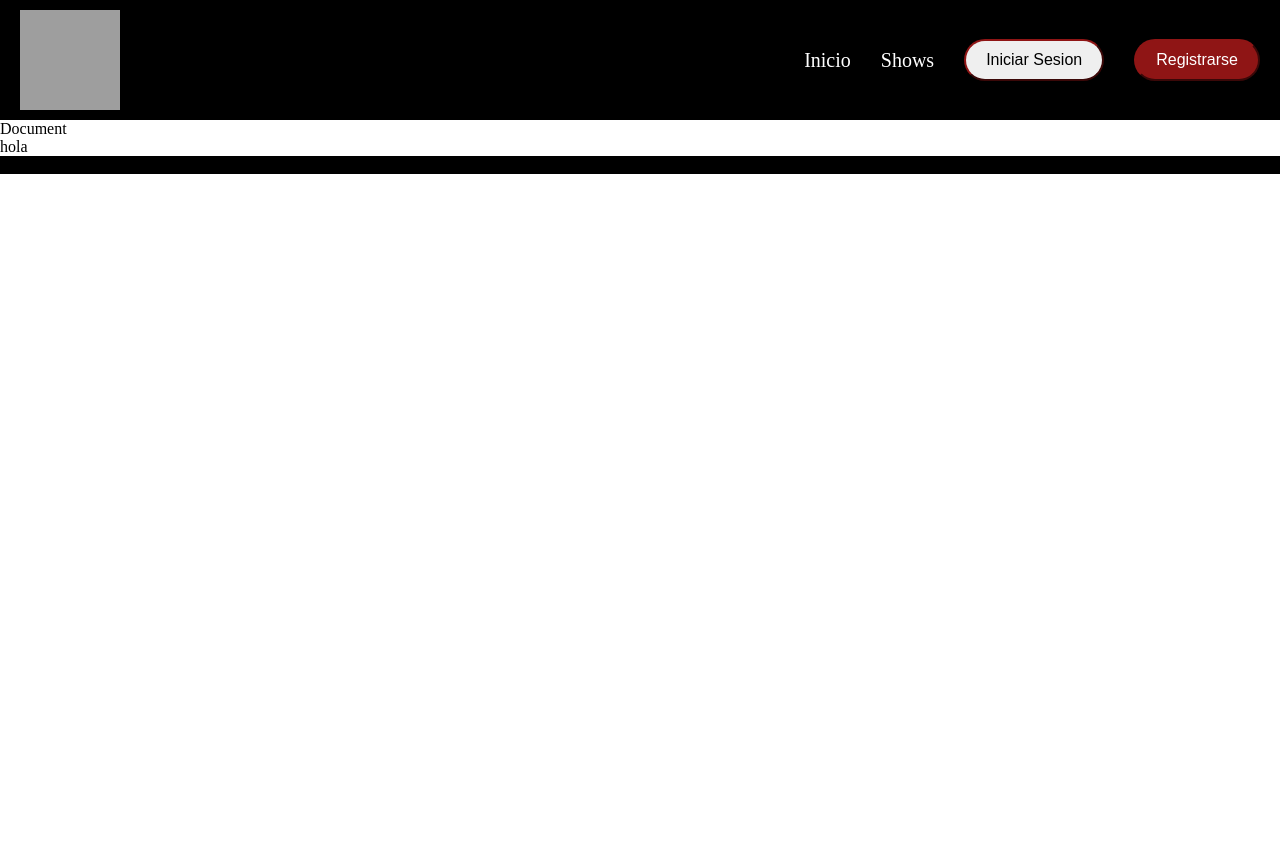
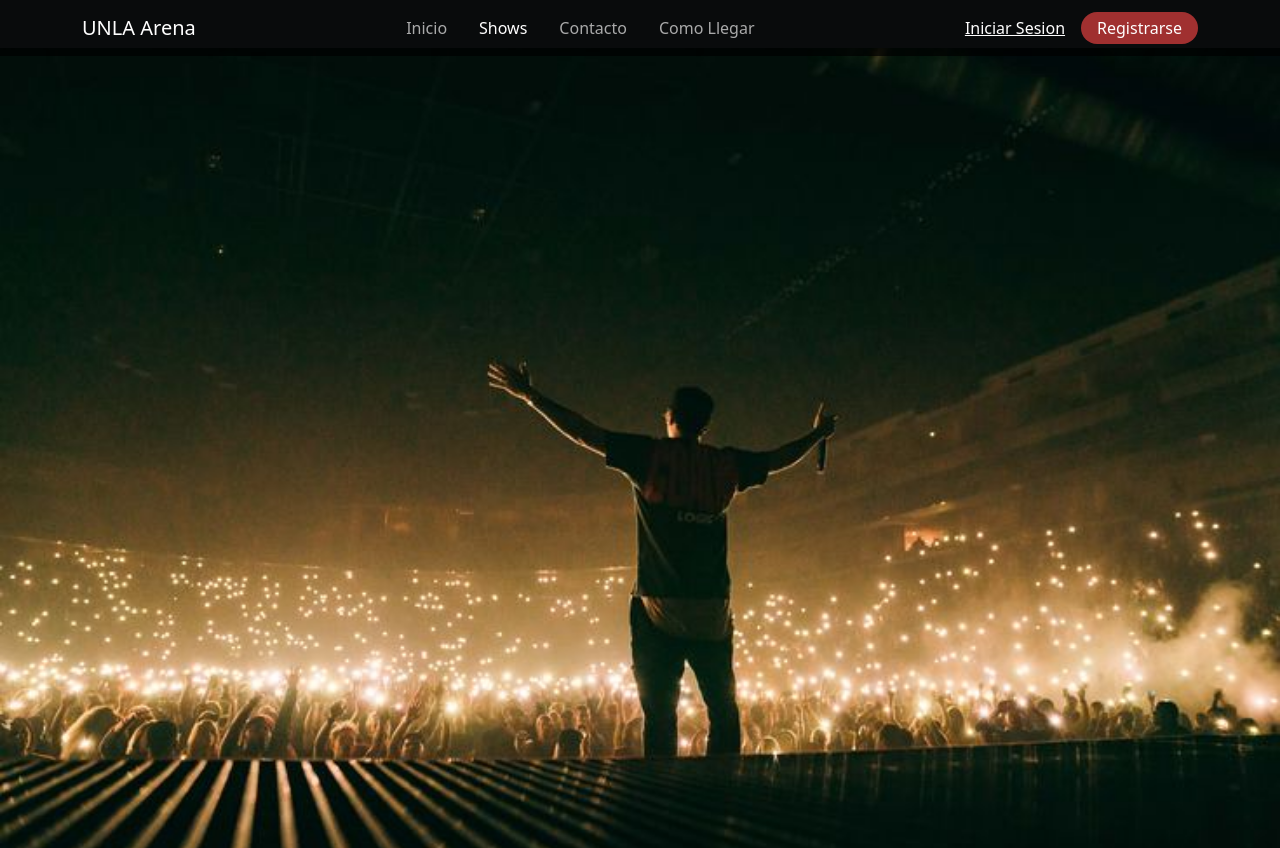
Before and after one commit to ArianSavall/Ticketera, a CodeIgniter app: page /Ticketera/shows in a window 1280 px wide. Before the commit the page ends 174 px from the top, so only its background shows below. Run offline with CodeIgniter, Linux system fonts and the light colour scheme; data that the repository does not hold is empty; grey boxes are pictures that could not be loaded.

Commit message:
- cambie la pass de la base de datos a "" - en la base de datos cambie "espectaculos" por "shows" - cree el modelo para manejar los espectaculos - comence a trabajar con la vista espectaculos con imagenes que yo fui agregando - cambie el navbar

```diff
--- a/application/config/database.php
+++ b/application/config/database.php
@@ -77,7 +77,7 @@ $db['default'] = array(
 	'dsn'	=> '',
 	'hostname' => 'localhost',
 	'username' => 'root',
-	'password' => 'root',
+	'password' => '',
 	'database' => 'ticketera',
 	'dbdriver' => 'mysqli',
 	'dbprefix' => '',
--- a/application/controllers/Home.php
+++ b/application/controllers/Home.php
@@ -20,8 +20,8 @@ class Home extends CI_Controller {
 	 */
 	public function index()
 	{
-		$this->load->view('componentes/navbar');
+		$data['current_page'] = 'home';
+		$this->load->view('componentes/navbar', $data);
 		$this->load->view('inicio');
-		$this->load->view('componentes/footer');
 	}
 }
--- a/application/controllers/LoginC.php
+++ b/application/controllers/LoginC.php
@@ -6,9 +6,9 @@ class LoginC extends CI_Controller {
 	public function index()
 	{
 
-           $dato['conforme'] ="";
-
-        $this->load->view('componentes/navbar');
+        $dato['conforme'] ="";
+        $data['current_page'] = 'login';
+        $this->load->view('componentes/navbar', $data);
 		$this->load->view('login/LoginView',$dato);
 	}
 
--- a/application/controllers/Shows.php
+++ b/application/controllers/Shows.php
@@ -2,11 +2,24 @@
 defined('BASEPATH') OR exit('No direct script access allowed');
 
 class Shows extends CI_Controller {
+    public function __construct()
+    {
+        parent::__construct();
+        $this->load->model('show_model');
+    }
 
     public function index() {
-        $this->load->view('componentes/navbar');
+        $shows = $this->show_model->get_all_shows();
+
+
+        // $data['current_page'] = 'shows';
+        $data = [
+            'current_page' => 'shows',
+            'shows' => $shows
+        ];
+
+        $this->load->view('componentes/navbar', $data);
         $this->load->view('shows');
-        $this->load->view('componentes/footer');
     }
 
 }
--- /dev/null
+++ b/application/models/Show_model.php
@@ -0,0 +1,16 @@
+<?php
+defined('BASEPATH') OR exit('No direct script access allowed');
+
+class Show_model extends CI_Model {
+    public function __construct()
+    {
+        parent::__construct();
+        $this->load->database();
+    }
+
+    public function get_all_shows()
+    {
+        $query = $this->db->get('shows');
+        return $query->result();
+    }
+}
--- a/application/views/componentes/navbar.php
+++ b/application/views/componentes/navbar.php
@@ -1,18 +1,48 @@
+<nav class="navbar navbar-expand-lg fixed-top">
+  <div class="container">
+    <a class="navbar-brand" href="#">UNLA Arena</a>
+    <button class="navbar-toggler shadow-none border-0" type="button" data-bs-toggle="offcanvas" data-bs-target="#offcanvasNavbar" aria-controls="offcanvasNavbar" aria-label="Toggle navigation">
+      <span class="navbar-toggler-icon"></span>
+    </button>
+    <div class="sidebar offcanvas offcanvas-start" tabindex="-1" id="offcanvasNavbar" aria-labelledby="offcanvasNavbarLabel">
+      <div class="offcanvas-header text-white border-bottom">
+        <h5 class="offcanvas-title" id="offcanvasNavbarLabel">Menú</h5>
+        <button type="button" class="btn-close btn-close-white shadow-none" data-bs-dismiss="offcanvas" aria-label="Close"></button>
+      </div>
+      <div class="offcanvas-body d-flex flex-column flex-lg-row p-4 p-lg-0">
+        <ul class="navbar-nav justify-content-center align-items-center flex-grow-1 pe-3">
+          <li class="nav-item mx-2">
+            <a class="nav-link <?php echo ($current_page == 'home') ? 'active' : ''; ?>" aria-current="<?php echo ($current_page == 'home') ? 'page' : 'false'; ?>" href="<?php echo base_url('home'); ?>">Inicio</a>
+          </li>
+          <li class="nav-item mx-2">
+            <a class="nav-link <?php echo ($current_page == 'shows') ? 'active' : ''; ?>" aria-current="<?php echo ($current_page == 'shows') ? 'page' : 'false'; ?>" href="<?php echo base_url('shows'); ?>">Shows</a>
+          </li>
+          <li class="nav-item mx-2">
+            <a class="nav-link" href="#">Contacto</a>
+          </li>
+          <li class="nav-item mx-2">
+            <a class="nav-link" href="#">Como Llegar</a>
+          </li>
+        </ul>
+        <!-- <ul class="navbar-nav ms-auto">
+                    <li class="nav-item dropdown">
+                      <a class="nav-link dropdown-toggle" href="#" role="button" data-bs-toggle="dropdown" aria-expanded="false">
+                        Nombre Usuario
+                      </a>
+                      <ul class="dropdown-menu">
+                        <li><a class="dropdown-item" href="#">Mis Compras</a></li>
+                          <hr class="dropdown-divider">
+                        </li>
+                        <li><a class="dropdown-item" href="#">Cerrar Sesión</a></li>
+                      </ul>
+                    </li>
+                </ul> -->
 
-
-<nav class="navbar">
-    <ul class="navbar-logo">
-        <p>
-          <a href="<?= base_url('home'); ?>">
-            <img src= "<?= base_url()?>assets/Imagenes/logo" alt="UNLA ARENA LOGO"   width="100" height="100">
-          </a>
-
-        </p>
-    </ul>
-    <ul class="navbar-links">
-        <li><a href="<?= base_url('home'); ?>">Inicio</a></li>
-        <li><a href="<?= base_url('shows'); ?>">Shows</a></li>
-        <li><a href="<?= base_url('LoginC')?>"> <button class="iniciar-sesion">Iniciar Sesion</button> </a> </li>
-        <li><button class="crear-cuenta">Registrarse</button></li>
-    </ul>
+        <div class="d-flex flex-column flex-lg-row justify-content-center align-items-center gap-3">
+          <a href="<?php echo base_url('loginC') ?>" class="text-white">Iniciar Sesion</a>
+          <a href="#" class="text-white text-decoration-none px-3 py-1 rounded-4" style="background-color: var(--rojo)">Registrarse</a>
+        </div>
+      </div>
+    </div>
+  </div>
 </nav>
--- a/application/views/shows.php
+++ b/application/views/shows.php
@@ -1,14 +1,40 @@
 <!DOCTYPE html>
 <html lang="en">
+
 <head>
     <meta charset="UTF-8">
     <meta name="viewport" content="width=device-width, initial-scale=1.0">
-    <link rel="stylesheet" href="<?php echo base_url('assets/css/style.css'); ?>">
-    <link rel="stylesheet" href="<?php echo base_url('assets/css/navbar.css'); ?>">
-    <link rel="stylesheet" href="<?php echo base_url('assets/css/footer.css'); ?>">
-    <title>Document</title>
+    <link href="https://cdn.jsdelivr.net/npm/bootstrap@5.3.3/dist/css/bootstrap.min.css" rel="stylesheet" integrity="sha384-QWTKZyjpPEjISv5WaRU9OFeRpok6YctnYmDr5pNlyT2bRjXh0JMhjY6hW+ALEwIH" crossorigin="anonymous">
+    <link rel="stylesheet" href="<?php echo base_url('assets/css/styles.css'); ?>">
+    <title>Shows</title>
 </head>
-<body>
-    hola
+
+<body data-bs-theme="dark">
+    <div class="fondo min-vh-100" style="background-image: url('<?php echo base_url("assets/imagenes/fondo-shows.jpg"); ?>');">
+        <section class="container my-5 pt-5">
+            <div class="row">
+                <?php foreach ($shows as $show): ?>
+                    <div class="col-12 col-sm-6 col-md-4 col-lg-4 mb-4">
+                        <div class="card" style="width: 20rem;">
+                            <img src="<?php echo base_url('assets/imagenes/' . $show->imagen) ?>" class="card-img-top" style="width: 100%; height: 13rem;" alt="imagen del show">
+                            <div class="card-body">
+                                <h5 class="card-title"><?php echo $show->nombre; ?></h5>
+                                <h6 class="card-subtitle mb-2 text-body-secondary"><?php echo $show->fecha; ?></h6>
+                                <!-- <p class="card-text">Some quick example text to build on the card title and make up the bulk of the card's content.</p> -->
+                                <div class="d-flex justify-content-between">
+                                    <a href="#" class="btn" style="background-color: var(--rojo);">Más Info</a>
+                                    <a href="#" class="btn text-dark bg-white">Comprar</a>
+                                </div>
+                            </div>
+                        </div>
+                    </div>
+                <?php endforeach; ?>
+            </div>
+        </section>
+    </div>
+
+
+    <script src="https://cdn.jsdelivr.net/npm/bootstrap@5.3.3/dist/js/bootstrap.bundle.min.js" integrity="sha384-YvpcrYf0tY3lHB60NNkmXc5s9fDVZLESaAA55NDzOxhy9GkcIdslK1eN7N6jIeHz" crossorigin="anonymous"></script>
 </body>
+
 </html>
--- a/assets/css/footer.css
+++ /dev/null
@@ -1,3 +0,0 @@
-footer {
-    background-color: #000;
-}
--- a/assets/css/navbar.css
+++ /dev/null
@@ -1,44 +0,0 @@
-.navbar {
-    background-color: #000;
-    display: flex;
-    flex-direction: row;
-    justify-content: space-between;
-    padding: 10px 20px;
-    font-size: 20px;
-}
-
-.navbar-logo {
-    color: #8f1515;
-}
-
-.navbar ul {
-    list-style: none;
-    display: flex;
-    flex-direction: row;
-    align-items: center;
-    gap: 30px;
-}
-
-.navbar-links a {
-    text-decoration: none;
-    color: #fff;
-}
-
-.letra-negra a{
-    color: #000;
-}
-
-
-.navbar button {
-    padding: 5px;
-    border-radius: 25px;
-    cursor: pointer;
-    font-size: 16px;
-    padding: 10px 20px;
-    border-color: #8f1515;
-}
-
-.crear-cuenta {
-    background-color: #8f1515;
-    color: #fff;
-}
--- a/assets/css/style.css
+++ /dev/null
@@ -1,7 +0,0 @@
-* {
-    box-sizing: border-box;
-    margin: 0;
-    padding: 0;
-    display: flex;
-    flex-direction: column;
-}
--- /dev/null
+++ b/assets/css/styles.css
@@ -0,0 +1,33 @@
+:root {
+    --rojo: rgb(160, 48, 48);
+  }
+
+
+/* NavBar */
+.navbar {
+    background-color: rgba(0, 0, 0, 0.7);
+}
+
+@media (max-width: 991px) {
+    .sidebar {
+        background-color: rgb(151, 43, 43, 0.5);
+        backdrop-filter: blur(10px);
+    }
+}
+
+/* Hero */
+.hero {
+    background-size: cover;
+    background-position: center;
+    background-repeat: no-repeat;
+}
+
+.hero .letter-spacing {
+    letter-spacing: 2px;
+}
+
+.fondo {
+    background-size: cover;
+    background-position: center;
+    background-repeat: repeat-y;
+}
```
Also changed, not shown: application/views/componentes/navbarRegistrado.php (deleted, +0 -16 lines), application/views/inicio.php (+12 -9 lines), application/views/login/LoginView.php (+6 -3 lines), assets/css/inicio.css (deleted, +0 -23 lines), assets/imagenes/dillom.jpg (added), assets/imagenes/fondo-shows.jpg (added), assets/imagenes/maria-becerra.jpg (added), assets/imagenes/tan-bionica.jpg (added).
